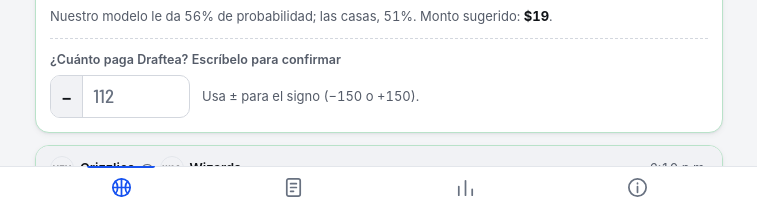
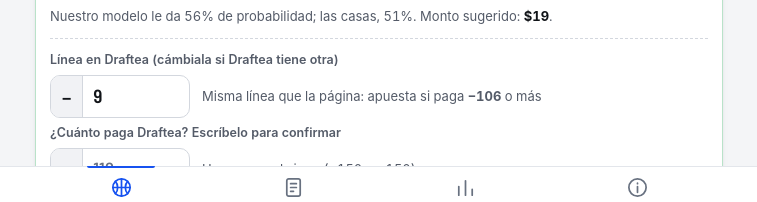
Before and after one commit to chrisvirrueta3/nba-modelo-probabilidades, a plain HTML site: page web/index.html in a window 1280 px wide. Shown: the part 571-773 px from the top of the page, without its empty margins (261-1018 px from the left). Drawn offline with Linux system fonts and the light colour scheme.

Commit message:
Calculadora acepta la línea de Draftea (recalcula probabilidad para cualquier hándicap o total)
Co-Authored-By: Claude Opus 5.5 <noreply@anthropic.com>
Claude-Session: https://claude.ai/code/session_01WDCNaYFmodug9sfSP1Nc9i

```diff
--- a/web/index.html
+++ b/web/index.html
@@ -327,6 +327,7 @@
       <p><b>Hándicap (spread):</b> a un equipo le "quitan" o "regalan" puntos. "Nuggets −12.5" significa que tienen que ganar por 13 o más. "Pelicans +12.5" significa que ganas si los Pelicans ganan, o si pierden por 12 o menos.</p>
       <p><b>Puntos totales (más / menos):</b> apuestas a si entre los dos equipos anotan más o menos de cierta cantidad de puntos.</p>
       <p><b>Parlay:</b> juntas varias apuestas en una sola. Solo ganas si salen todas, pero paga mucho más. La página solo arma parlays con apuestas que ya convienen, de partidos distintos, y te dice cuánto debe pagar Draftea por el parlay completo.</p>
+      <p><b>Si Draftea tiene otra línea:</b> por ejemplo la página dice "Celtics −9" y Draftea solo tiene −8.5 o −9.5. En la apuesta, escribe la línea de Draftea en "Línea en Draftea" y la página recalcula cuánto debe pagar para que convenga.</p>
       <p>Si la línea es un número exacto (por ejemplo −4) y el resultado queda justo ahí, te devuelven tu dinero.</p>
     </div>
 
@@ -399,6 +400,31 @@ function stake(p, d) {
   const k = (p * d - 1) / (d - 1);
   return CFG.bankroll * Math.min(Math.max(k, 0) * CFG.kelly, CFG.tope);
 }
+/* Probabilidad del modelo para CUALQUIER línea (normal con corrección de continuidad, igual que src/puntos.py) */
+const phi = z => { const t = 1 / (1 + 0.2316419 * Math.abs(z)), d = 0.3989423 * Math.exp(-z * z / 2);
+  const q = d * t * (0.3193815 + t * (-0.3565638 + t * (1.781478 + t * (-1.821256 + t * 1.330274)))); return z > 0 ? 1 - q : q; };
+function probsMayor(mu, sigma, linea) {
+  if (Number.isInteger(linea)) { const g = 1 - phi((linea + 0.5 - mu) / sigma), l = phi((linea - 0.5 - mu) / sigma); return [g, 1 - g - l, l]; }
+  const g = 1 - phi((linea - mu) / sigma); return [g, 0, 1 - g];
+}
+function probsLinea(info, linea) {  // -> {pw, pp, pl}
+  const pr = info.proy;
+  let g, p, l;
+  if (info.mercado === "spreads") {
+    if (info.lado === "L") [g, p, l] = probsMayor(pr.margen_local, pr.sigma_margen || 14.3, -linea);
+    else { [g, p, l] = probsMayor(pr.margen_local, pr.sigma_margen || 14.3, linea); [g, l] = [l, g]; }
+  } else {
+    [g, p, l] = probsMayor(pr.total, pr.sigma_total || 19.3, linea);
+    if (info.lado === "Under") [g, l] = [l, g];
+  }
+  return {pw: g, pp: p, pl: l};
+}
+const minimoConPush = (q, u) => aAmericano(1 + (u + q.pl) / q.pw);
+function stakePush(q, d) {
+  const b = d - 1, k = (q.pw * b - q.pl) / b;
+  return CFG.bankroll * Math.min(Math.max(k, 0) * CFG.kelly, CFG.tope);
+}
+
 function evTexto(ev, estado) {
   if (estado === "sospechosa") return `<span class="ev-sosp" title="Ganancia esperada no confiable">ganancia esperada ${signo(ev)}</span>`;
   if (estado === "valor") return `<span class="ev-pos">conviene (ganancia esperada ${signo(ev)})</span>`;
@@ -411,40 +437,69 @@ function chipEstado(estado, monto) {
 }
 
 /* ---------- Calculadora ---------- */
+function lineaHTML(id) {
+  const info = PICKS.get(id);
+  if (!info || info.linea == null) return "";
+  const esSpread = info.mercado === "spreads";
+  const g = leer("linea:" + id), val = g != null ? parseFloat(g) : info.linea;
+  return `<label class="calc-l" for="l-${esc(id)}">Línea en Draftea (cámbiala si Draftea tiene otra)</label>
+    <div class="calc-in linea">${esSpread ? `<button type="button" class="sign" aria-label="Cambiar signo de la línea">${val < 0 ? "−" : "+"}</button>` : ""}<input id="l-${esc(id)}" class="linea-in" inputmode="decimal" maxlength="5" autocomplete="off" value="${Math.abs(val)}"></div>
+    <span class="calc-r linea-r"></span>`;
+}
 function calcHTML(id, minimo) {
   const guardado = leer("calc:" + id) || "";
   const neg = guardado ? guardado.startsWith("-") : minimo < 0;
   const val = guardado.replace("-", "");
   return `<div class="calc" data-id="${esc(id)}">
+    ${lineaHTML(id)}
     <label class="calc-l" for="c-${esc(id)}">¿Cuánto paga Draftea? Escríbelo para confirmar</label>
-    <div class="calc-in"><button type="button" class="sign" aria-label="Cambiar signo">${neg ? "−" : "+"}</button><input id="c-${esc(id)}" inputmode="numeric" pattern="[0-9]*" maxlength="4" autocomplete="off" placeholder="${Math.abs(minimo)}" value="${esc(val)}"></div>
+    <div class="calc-in momio"><button type="button" class="sign" aria-label="Cambiar signo">${neg ? "−" : "+"}</button><input id="c-${esc(id)}" inputmode="numeric" pattern="[0-9]*" maxlength="4" autocomplete="off" placeholder="${Math.abs(minimo)}" value="${esc(val)}"></div>
     <output class="calc-r" aria-live="polite"></output>
   </div>`;
 }
 function calcular(box) {
-  const info = PICKS.get(box.dataset.id);
-  const input = box.querySelector("input"), out = box.querySelector(".calc-r");
-  const neg = box.querySelector(".sign").textContent === "−";
+  const base = PICKS.get(box.dataset.id);
+  let info = base;
+  const lin = box.querySelector(".linea-in");
+  if (lin) {
+    lin.value = lin.value.replace(",", ".").replace(/[^\d.]/g, "");
+    const sgn = box.querySelector(".linea .sign"), negL = sgn && sgn.textContent === "−";
+    const L = parseFloat(lin.value), outL = box.querySelector(".linea-r");
+    if (!isNaN(L) && Math.round(L * 2) === L * 2) {
+      const linea = negL ? -L : L;
+      guardar("linea:" + base.id, String(linea));
+      const q = probsLinea(base, linea), igual = linea === base.linea;
+      const minimo = minimoConPush(q, base.u);
+      info = {...base, p: q.pw, q, minimo, mkt: igual ? base.mkt : null};
+      outL.innerHTML = "<span>" + (igual ? `Misma línea que la página: apuesta si paga <b>${fmtMomio(minimo)}</b> o más`
+        : `Con ${base.mercado === "spreads" ? fmtLinea(linea) : linea}: apuesta si paga <b class="ok">${fmtMomio(minimo)}</b> o más${q.pp > 0.001 ? ` · ${Math.round(q.pp * 100)}% de que te devuelvan tu dinero` : ""}`) + "</span>";
+    } else outL.innerHTML = `<span class="warn">Escribe una línea como 7.5 o 8</span>`;
+  }
+  const input = box.querySelector(".momio input"), out = box.querySelector(".calc-r:not(.linea-r)");
+  const neg = box.querySelector(".momio .sign").textContent === "−";
   const digitos = input.value.replace(/\D/g, "");
   input.value = digitos;
   guardar("calc:" + box.dataset.id, digitos ? (neg ? "-" : "") + digitos : "");
   if (!digitos) { out.textContent = "Usa ± para el signo (−150 o +150)."; return; }
   const v = parseInt(digitos, 10);
   if (v < 100) { out.innerHTML = `<span class="warn">Escribe al menos 3 dígitos, ej. ${Math.abs(info.minimo)}</span>`; return; }
-  const m = neg ? -v : v, d = aDecimal(m), ev = info.p * d - 1;
+  const m = neg ? -v : v, d = aDecimal(m), ev = info.q ? info.q.pw * (d - 1) - info.q.pl : info.p * d - 1;
   const impl = 1 / d;
   if (info.mkt != null && Math.abs(impl - info.mkt) > 0.15) {
     out.innerHTML = `<span class="warn">¿Seguro que es ${fmtMomio(m)}? Se ve muy distinto a las demás casas. Revisa el signo con ±.</span>`;
     return;
   }
   if (info.sosp) { out.innerHTML = `<span class="warn">No apuestes: es sospechosa (el modelo puede no saber algo).</span>`; return; }
-  const monto = info.tope ? Math.min(stake(info.p, d), CFG.bankroll * info.tope) : stake(info.p, d);
+  const monto = info.q ? stakePush(info.q, d) : info.tope ? Math.min(stake(info.p, d), CFG.bankroll * info.tope) : stake(info.p, d);
   if (ev >= info.u) out.innerHTML = `<span class="ok"><b>Sí conviene: apuesta ${fmtMoney(monto)}</b>${info.tope ? ` · si gana cobras ${fmtMoney(monto * (d - 1))}` : ""}</span>`;
   else out.innerHTML = `<span>No conviene a ${fmtMomio(m)}. Mejor no apuestes.</span>`;
 }
 function activarCalcs(raiz) {
   raiz.querySelectorAll(".calc").forEach(box => {
-    const input = box.querySelector("input"), btn = box.querySelector(".sign");
+    const lin = box.querySelector(".linea-in"), sgnL = box.querySelector(".linea .sign");
+    if (lin) lin.addEventListener("input", () => calcular(box));
+    if (sgnL) sgnL.addEventListener("click", () => { sgnL.textContent = sgnL.textContent === "−" ? "+" : "−"; calcular(box); lin.focus(); });
+    const input = box.querySelector(".momio input"), btn = box.querySelector(".momio .sign");
     input.addEventListener("input", () => calcular(box));
     btn.addEventListener("click", () => { btn.textContent = btn.textContent === "−" ? "+" : "−"; calcular(box); input.focus(); });
     calcular(box);
@@ -471,7 +526,10 @@ function prepararPicks(d) {
       const id = `${p.id}-${x.mercado}-${x.lado}`;
       const info = {id, juego: p, mercado: x.mercado, texto: x.texto, p: (x.modelo ?? 0) / 100,
                     mkt: x.mercado_pct == null ? null : x.mercado_pct / 100, u: CFG.umbral_ev_puntos ?? 0.05,
-                    momio: x.momio, casa: x.casa, monto: x.monto, ev: x.ev, sosp: x.estado === "sospechosa"};
+                    momio: x.momio, casa: x.casa, monto: x.monto, ev: x.ev, sosp: x.estado === "sospechosa",
+                    lado: x.lado, proy: p.proyeccion || {}};
+      const mL = String(x.texto).match(/([+-]?[\d.]+)\s*$/);
+      if (mL && p.proyeccion && p.proyeccion.margen_local != null) info.linea = parseFloat(mL[1]);
       info.minimo = minimoMomio(info.p, info.u);
       PICKS.set(id, info);
       if (x.estado === "valor") picks.push(info); else if (x.estado === "sospechosa") sosp.push(info);
```
Also changed, not shown: 1 other file.
